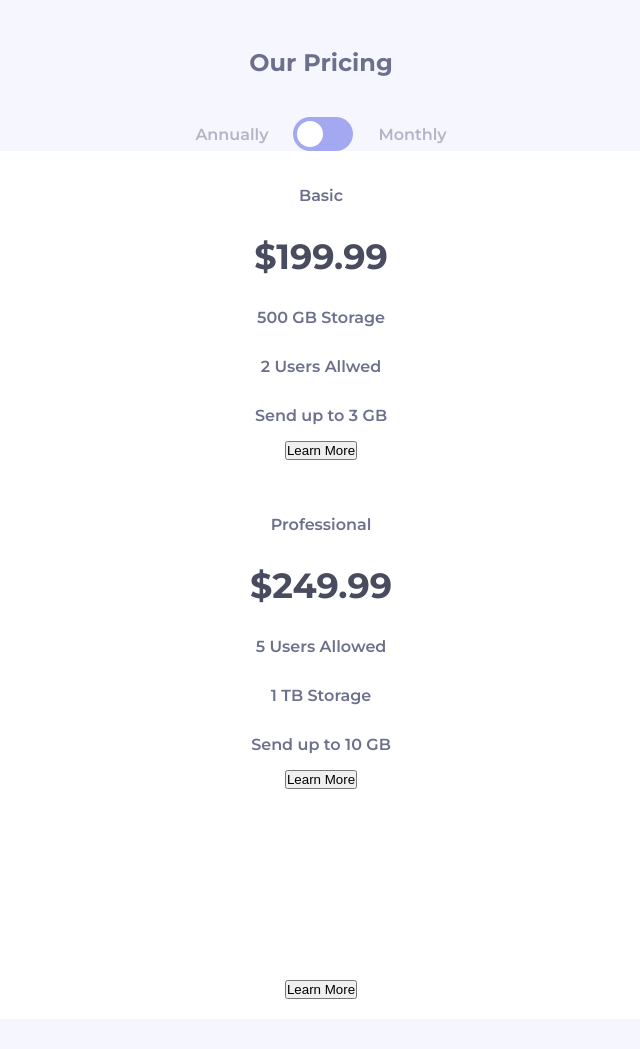
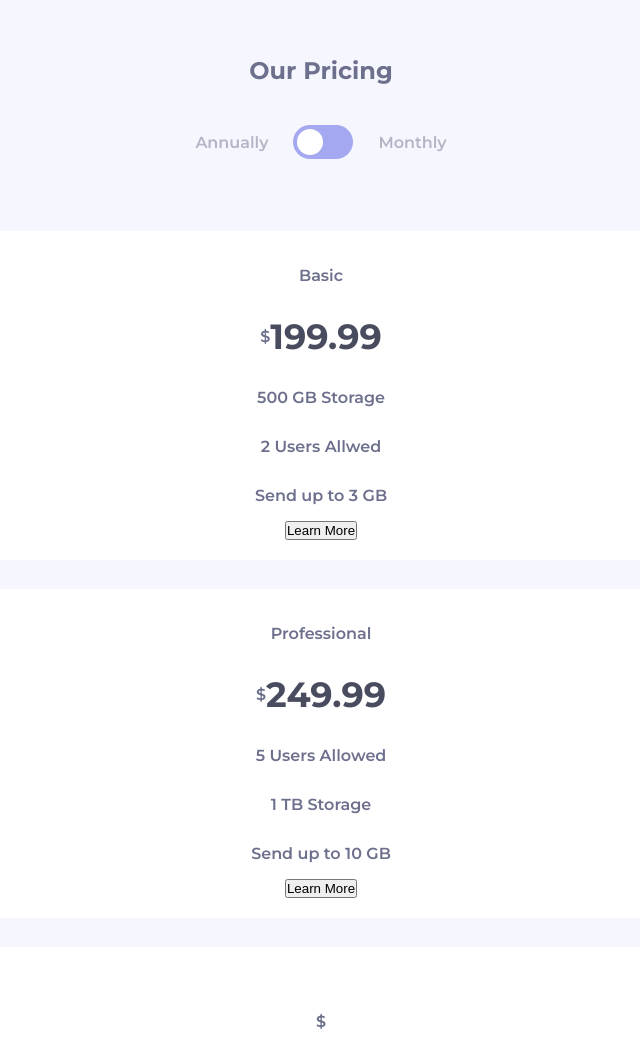
Before and after one commit to oladee/pricing-component-with-toggle, a plain HTML site: page index.html in a window 1280 px wide. Shown: the top 1049 px of the page, without its empty margins (319-959 px from the left). Drawn offline with Linux system fonts and the light colour scheme.

Commit message:
working on card interface

```diff
--- a/index.html
+++ b/index.html
@@ -45,9 +45,9 @@
       <div class="card Basic">
         <p id="Basicplan">Basic</p>
         <div class="money">
-
+          <p class="sign">$</p>
+          <p id="Basicamount">199.99</p>
         </div>
-        <p id="Basicamount">$199.99</p>
         <p id="Basicstorage">500 GB Storage</p>
         <p id="Basicusers">2 Users Allwed</p>
         <p id="Basicsend">Send up to 3 GB</p>
@@ -55,7 +55,10 @@
       </div>
       <div class="card Professional">
         <p id="Professionalplan">Professional</p>
-        <p id="Professionalamount">$249.99</p>
+        <div class="money">
+          <p class="sign">$</p>
+          <p id="Professionalamount">249.99</p>
+        </div>
         <p id="Professionalstorage">5 Users Allowed</p>
         <p id="Professionalusers">1 TB Storage</p>
         <p id="Professionalsend">Send up to 10 GB</p>
@@ -63,7 +66,10 @@
       </div>
       <div class="card Master">
         <p id="Masterplan"></p>
-        <p id="Masteramount"></p>
+        <div class="money">
+          <p class="sign">$</p>
+          <p id="Masteramount"></p>
+        </div>
         <p id="Masterstorage"></p>
         <p id="Masterusers"></p>
         <p id="Mastersend"></p>
--- a/style.css
+++ b/style.css
@@ -3,7 +3,7 @@
   padding: 0;
 }
 body {
-  padding: 1em;
+  padding: 1.5em;
   background-color: hsl(240, 78%, 98%);
   font-family: 'Montserrat', sans-serif;
 }
@@ -74,11 +74,21 @@ input:checked + .slider:before {
 .slider.round:before {
   border-radius: 50%;
 }
+main{
+    margin-top: 4.5rem;
+}
+.money{
+    display: flex;
+    justify-content: center;
+    align-items: center;
+}
 .card{
     text-align: center;
     color: hsl(233, 13%, 49%);
     padding: 20px 10px;
     background-color: #ffffff;
+    margin-bottom: 1.8rem;
+    border-radius: 10px;
 }
 .card p{
     padding: 15px 0px ;
```
